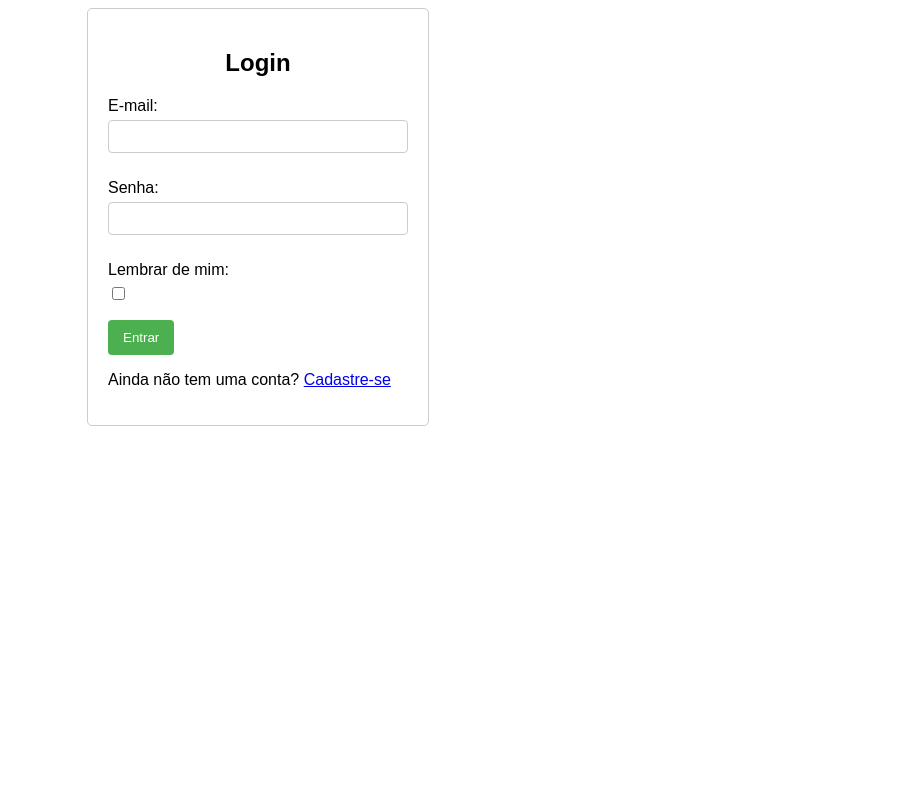
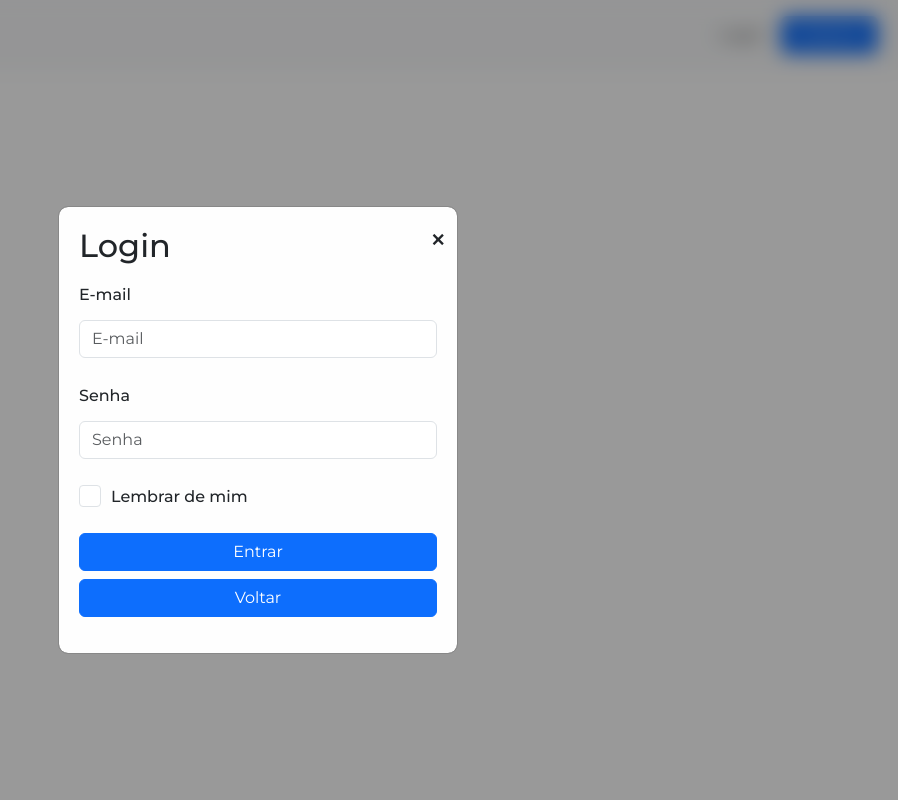
Before and after one commit to tupiribas/Sistema-Gestao-Conteudos-SGC, a Django app: page /login/ in a window 1280 px wide. Shown: the whole page, without its empty margins (382-1280 px from the left). Run offline with Django 5.2, Linux system fonts and the light colour scheme; some libraries are stand-ins or nearby versions.

Commit message:
Configurando layout da do projeto do login

```diff
--- a/sgc/forms.py
+++ b/sgc/forms.py
@@ -10,4 +10,4 @@ class FormularioLogin(forms.Form):
     email = forms.EmailField(label='E-mail', required=True)
     password = forms.CharField(
         label='Senha', widget=forms.PasswordInput, required=True)
-    lembrar_de_mim = forms.BooleanField(label='Lembrar de mim', required=False)
+    lembrar_de_mim = forms.BooleanField(label='Lembrar de mim', widget=forms.CheckboxInput(attrs={'class': 'lembrar-de-mim'}), required=False)
--- /dev/null
+++ b/sgc/templates/sgc/base.html
@@ -0,0 +1,161 @@
+{% load django_bootstrap5 %}
+{% bootstrap_css %}
+{% bootstrap_javascript %}
+<!DOCTYPE html>
+<html lang="pt-BR">
+<head>
+    <title>Sistema de Gestão de Conteúdo</title>
+    <link href="https://cdn.jsdelivr.net/npm/bootstrap@5.3.0-alpha3/dist/css/bootstrap.min.css" rel="stylesheet">
+    <link rel="stylesheet" href="https://cdn.jsdelivr.net/npm/bootstrap-icons@1.10.5/font/bootstrap-icons.css">
+    {% comment %} Imperid dar zoom {% endcomment %}
+    <meta name="viewport" content="width=device-width, initial-scale=1.0, maximum-scale=1.0, user-scalable=no">
+    <style>
+        @import url('https://fonts.googleapis.com/css2?family=Montserrat:ital,wght@0,100..900;1,100..900&display=swap');
+        * {
+            font-family: "Montserrat", sans-serif;
+            font-weight: 500;
+            font-size: 16px;
+        }
+        .botao-sair {
+            color: red;
+        }
+        .navbar {
+            background-color: #f8f9fa;
+        }
+
+        .navbar-brand {
+            margin-right: 20px;
+        }
+
+        .bi-list {
+            font-size: 1.5rem;
+        }
+
+        /* Esconde o ícone em telas maiores */
+        @media (min-width: 992px) { /* Ajuste o breakpoint conforme necessário */
+            .navbar-brand {
+                display: none;
+            }
+        }
+        .offcanvas .navbar-brand {
+            /* Estilos personalizados para o ícone no menu lateral */
+            margin-bottom: 20px;
+            font-size: 1.8rem;
+        }
+        body {
+            font-size: 16px; /* Tamanho base da fonte */
+        }
+
+        /* Estilos para diferentes tamanhos de tela */
+        @media (min-width: 576px) {
+            body {
+                font-size: 1.1rem; /* Aumenta a fonte em telas pequenas */
+            }
+        }
+
+        @media (min-width: 768px) {
+            body {
+                font-size: 1.2rem; /* Aumenta a fonte em telas médias */
+            }
+        }
+
+        @media (min-width: 992px) {
+            body {
+                font-size: 1.3rem; /* Aumenta a fonte em telas grandes */
+            }
+        }
+        .navbar {
+            background-color: #f8f9fa;
+        }
+
+        .navbar-brand {
+            margin-right: 20px;
+        }
+
+        .bi-list {
+            font-size: 1.5rem;
+        }
+
+        /* Esconde o ícone em telas maiores */
+        @media (min-width: 992px) { /* Ajuste o breakpoint conforme necessário */
+            .navbar-brand {
+                display: none;
+            }
+        }
+    </style>
+</head>
+<body>
+    {% comment %} Navegação - Barra de navegação superior {% endcomment %}
+    <nav class="navbar navbar-expand-lg navbar-light">
+        <div class="container-fluid">
+            <a class="navbar-brand d-lg-none" href="#" data-bs-toggle="offcanvas" data-bs-target="#sidebarOffcanvas" aria-controls="sidebarOffcanvas">
+                <i class="bi bi-list"></i>
+            </a>
+            <button class="navbar-toggler" type="button" data-bs-toggle="collapse" data-bs-target="#navbarNav" aria-controls="navbarNav" aria-expanded="false" aria-label="Toggle navigation">
+                <span class="navbar-toggler-icon"></span>
+            </button>
+            <div class="collapse navbar-collapse justify-content-end" id="navbarNav">
+                <ul class="navbar-nav align-items-center">
+                    {% if user.is_authenticated %}
+                        <li class="nav-item">
+                            <a class="nav-link botao-sair" href="{% url 'logout' %}">Sair</a>
+                        </li>
+                    {% else %}
+                    <li class="nav-item">
+                        <a class="nav-link" href="{% url 'login' %}">Login</a>
+                    </li>
+                    <li class="nav-item">
+                        <a class="nav-link" href="{% url 'cadastrar_usuario' %}"><button id="openModalBtn" class="btn btn-primary">Cadastro</button></a>
+                    </li>
+                    {% endif %}
+                </ul>
+            </div>
+        </div>
+    </nav>
+
+    {% comment %} Navegação - Menu lateral {% endcomment %}
+    <div class="offcanvas offcanvas-start" tabindex="-1" id="sidebarOffcanvas" aria-labelledby="sidebarOffcanvasLabel">
+        <div class="offcanvas-header">
+            <h5 class="offcanvas-title" id="sidebarOffcanvasLabel">Menu</h5>
+            <button type="button" class="btn-close" data-bs-dismiss="offcanvas" aria-label="Close"></button>
+        </div>
+        <div class="offcanvas-body d-flex flex-column">
+            <ul class="nav flex-column">
+                <li class="nav-item">
+                    <a class="nav-link active" href="#">Item 1</a>
+                </li>
+                <li class="nav-item">
+                    <a class="nav-link" href="#">Item 2</a>
+                </li>
+            </ul>
+
+            <div class="mt-auto">
+                {% if not user.is_authenticated %}
+                    <div class="btn-group-vertical w-100" role="group" aria-label="Botões de Autenticação">
+                        <a class="btn btn-primary mb-2" href="{% url 'login' %}">Entrar</a>
+                        <a class="btn btn-secondary" href="{% url 'cadastrar_usuario' %}">Cadastre-se</a>
+                    </div>
+                {% else %}
+                    <a class="nav-item nav-link botao-sair" href="{% url 'logout' %}">Sair</a>
+                {% endif %}
+            </div>
+        </div>
+    </div>
+
+    <main class="container mt-5">
+        {% block content %}{% endblock %}
+    </main>
+
+    <script src="https://cdn.jsdelivr.net/npm/bootstrap@5.3.0-alpha3/dist/js/bootstrap.bundle.min.js">
+        document.addEventListener('wheel', function(e) {
+            if (e.ctrlKey) {
+              e.preventDefault(); // Impede o zoom com Ctrl + scroll
+            }
+          });
+
+          document.addEventListener('gesturestart', function(e) {
+            e.preventDefault(); // Impede o zoom com gestos em dispositivos móveis
+          });
+    </script>
+</body>
+</html>
--- a/sgc/templates/sgc/login.html
+++ b/sgc/templates/sgc/login.html
@@ -1,75 +1,94 @@
-<!DOCTYPE html>
-<html lang="pt-br">
-<head>
-    <meta charset="UTF-8">
-    <meta name="viewport" content="width=device-width, initial-scale=1.0">
-    <title>Login</title>
+{% extends 'sgc/base.html' %}
+{% load django_bootstrap5 %}
+
+{% block content %}
 <style>
-        body {
-            font-family: sans-serif;
+    @import url('https://fonts.googleapis.com/css2?family=Montserrat:ital,wght@0,100..900;1,100..900&display=swap');
+    /* Estilos do modal */
+    .modal {
+        display: flex;
+        position: fixed; /* Modal ocupa a tela inteira */
+        backdrop-filter: blur(10px); /* Efeito de desfoque no fundo */
+        z-index: 1; /* Garante que o modal fique acima de outros elementos */
+        left: 0;
+        top: 0;
+        width: 100%;
+        height: 100%;
+        overflow: auto; /* Permite rolagem se o conteúdo for maior que a tela */
+        background-color: rgba(0, 0, 0, 0.4); /* Fundo semi-transparente */
+        padding-top: 60px;
     }
-        .container {
-            width: 300px;
-            margin: 0 auto;
+
+    .modal-content {
+        background-color: #fefefe;
+        margin: auto; /* Centraliza o modal */
         padding: 20px;
-            border: 1px solid #ccc;
+        border: 1px solid #888;
+        width: 80%;
+        max-width: 400px; /* Largura máxima para telas maiores */
+        border-radius: 10px;
+        font-family: "Montserrat", sans-serif;
+        font-weight: 500;
+        font-size: 16px;
+    }
+
+    form {
+        display: flex;
+        flex-direction: column;
+    }
+
+    label {
+        margin-top: 10px;
+    }
+
+    input {
+        padding: 10px;
+        margin-top: 5px;
+        font-size: 16px;
+    }
+
+    button[type="submit"] {
+        margin-top: 20px;
+        background-color: rgb(69, 142, 160, 1);
+        color: white;
+        border: none;
         border-radius: 5px;
-        }
-        h2 {
-            text-align: center;
-        }
-        label {
-            display: block;
-            margin-bottom: 5px;
-        }
-        input[type="email"],
-        input[type="password"] {
-            width: 100%;
-            padding: 8px;
-            margin-bottom: 10px;
-            border: 1px solid #ccc;
-            border-radius: 4px;
-            box-sizing: border-box;
-        }
-        button[type="submit"] {
-            background-color: #4CAF50;
-            color: white;
-            padding: 10px 15px;
-            border: none;
-            border-radius: 4px;
         cursor: pointer;
     }
-        .errorlist {
-            color: red;
-            margin-bottom: 10px;
+
+    button[type="submit"]:hover {
+        background-color: rgb(69, 142, 160, 1);
     }
-        .centralizado {
-            display: flex;
-            justify-content: center;
-            align-items: center;
-            flex-direction: row;
-            text-align: center;
-            height-max: 100vh;
+
+    .closeBtn {
+        position: absolute; /* Posicionamento absoluto em relação ao card-header */
+        top: 10px; /* Ajuste o valor conforme necessário */
+        right: 10px; /* Ajuste o valor conforme necessário */
+        font-size: 30px; /* Tamanho da fonte do "X" */
+        cursor: pointer; /* Adiciona o cursor de ponteiro ao passar o mouse */
+    }
+
+    .lembrar-de-mim {
+        margin: 10px 10px 10px 50px;
     }
 </style>
-</head>
-<body>
-    <div class="container">
+
+<div id="loginModal" class="modal">
+    <div class="modal-content">
+        <a class="nav-link" href="{% url 'index' %}"><span class="closeBtn">&times;</span></a>
         <h2>Login</h2>
         {% if messages %}
-            <ul class="messages">
-                {% for message in messages %}
-                    <li{% if message.tags %} class="{{ message.tags }}"{% endif %}>{{ message }}</li>
-                {% endfor %}
-            </ul>
+            {% bootstrap_messages %}
         {% endif %}
-
-        <form method="POST">
+        <form method="post" class="form">
             {% csrf_token %}
-            {{ form.as_p }}
-            <button type="submit">Entrar</button>
-            <p>Ainda não tem uma conta? <a href="{% url 'cadastrar_usuario' %}">Cadastre-se</a></p>
+            {% bootstrap_form form %}
+            <div class="d-grid gap-2">
+                {% bootstrap_button button_type="submit" content="Entrar" %}
+                {% bootstrap_button class="red" button_type="reset" content="Voltar" %}
+            </div>
         </form>
     </div>
-</body>
-</html>
+</div>
+{% bootstrap_javascript %}
+{% endblock %}
```
Also changed, not shown: sgc/settings.py (+4 -3 lines), sgc/templates/sgc/index.html (+9 -60 lines). Lines whose indentation alone changed are shown as unchanged.
